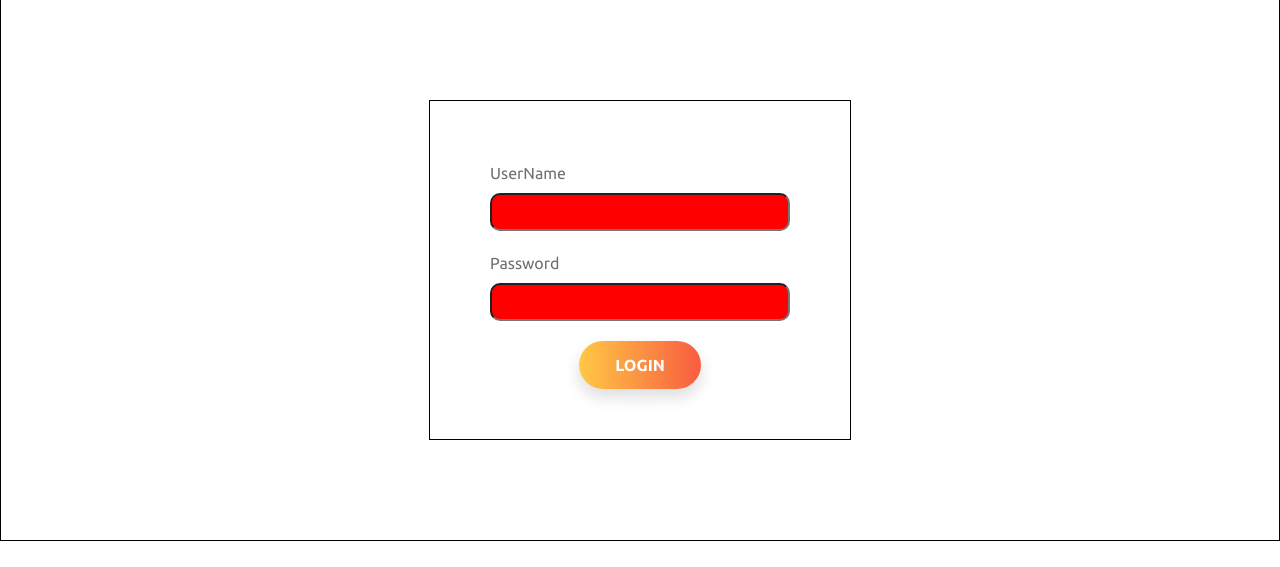
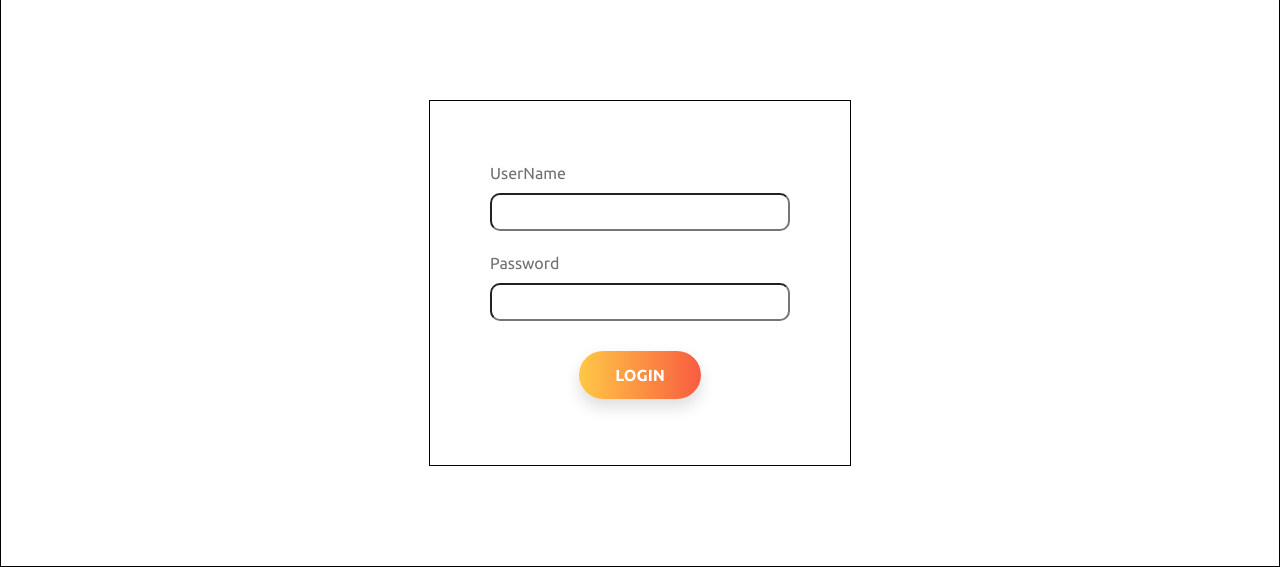
Before and after one commit to kishorebabumc/508bytes, a PHP site: page /login.php in a window 1280 px wide. Shown: the part 301-868 px from the top of the page. Before the commit the page ends 842 px from the top, so only its background shows below. Run offline with PHP 8.4, Linux system fonts and the light colour scheme; some libraries are stand-ins or nearby versions.

Commit message:
Mail Server update

```diff
--- a/login.php
+++ b/login.php
@@ -39,44 +39,52 @@ include("header.php");
         padding: 10px;
     }
 
-    .password {
+    .password-input {
         padding-top: 10px;
+        padding-left:10px;
     }
-    .login{
-        padding-top: 20px;
-    }
-    .mail-input input{
-        width:300px;
-        border-radius: 10px;
-        padding:5px;
-        background-color: red;
+
+    .login {
+        display:flex;
+        justify-content: center;
+        padding-top: 30px;
         outline: none;
     }
-    .pass-input input{
-        width:300px;
+
+    .mail-input input {
+        width: 300px;
         border-radius: 10px;
-        padding:5px;
-        background-color: red;
+        padding: 5px;
+        outline: none;
+    }
+
+    .pass-input input {
+        width: 300px;
+        border-radius: 10px;
+        padding: 5px;
         outline: none;
 
     }
 </style>
 <div class="set">
     <div class="all-content">
+        <form>
             <div class="user-input">
+
                 <div class="user">
                     <label>UserName<label>
                 </div>
                 <div class="mail-input">
-                <input type="mail">
+                    <input type="email" name="email">
                 </div>
             </div>
-        <div>
-            <div class="password"><label class="pass">Password</label></div>
+            <div class="password-input">
+                <div class="password"><label class="pass" name="password" id="pass">Password</label></div>
 
                 <div class="pass-input"><input type="text"></div>
             </div>
             <div class="login"><button type="button" class="btn button-style">Login</button></div>
+        </form>
     </div>
 </div>
 <?php
```
Also changed, not shown: register_app_succ.php (+18 -71 lines). Lines whose indentation alone changed are shown as unchanged.
